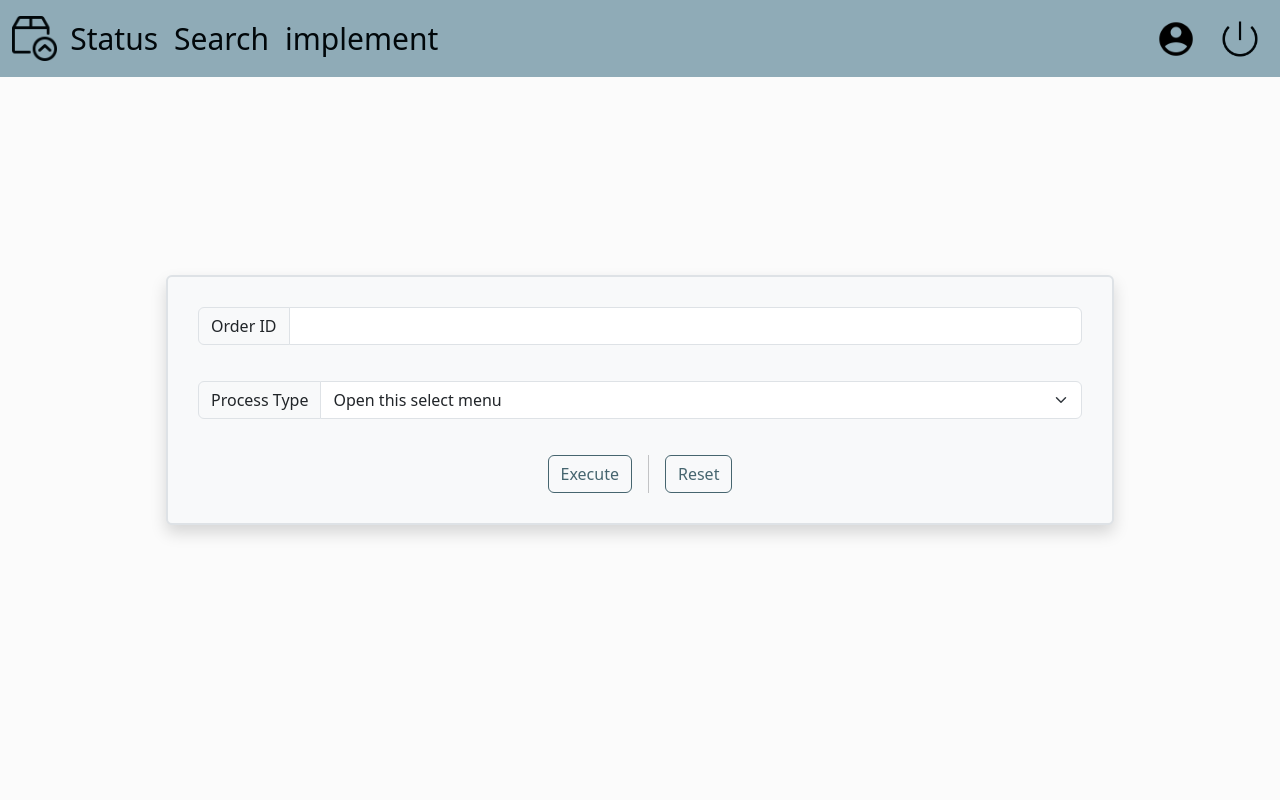
After one commit to miamii11036/WarehouseVerification.github.io, a Django app: page /start_rocess/ in a window 1280 px wide. The commit adds this page. Run offline with Django 5.2, Linux system fonts and the light colour scheme.

Commit message:
執行處理的首頁畫面

```diff
--- a/ShippingSystem/ShippingSystem/urls.py
+++ b/ShippingSystem/ShippingSystem/urls.py
@@ -18,7 +18,7 @@ Including another URLconf
 from django.contrib import admin
 from django.urls import path
 from myweb.views import index, enroll, enrollok, user_login, member_data, modify_data, delete_member, logout, \
-    orderlist, order_detail, IDsearch, FilterSearch
+    orderlist, order_detail, IDsearch, FilterSearch, start_process
 
 urlpatterns = [
     path("admin/", admin.site.urls),
@@ -33,5 +33,6 @@ urlpatterns = [
     path("orderlist/", orderlist, name="orderlist"),
     path("order_detail/<int:order_id>/", order_detail, name="order_detail"),
     path("IDsearch/", IDsearch, name = "IDsearch"),
-    path("Filtersearch/", FilterSearch, name="Filtersearch")
+    path("Filtersearch/", FilterSearch, name="Filtersearch"),
+    path("start_rocess/", start_process, name="start_process" )
 ]
--- a/ShippingSystem/myweb/templates/base.html
+++ b/ShippingSystem/myweb/templates/base.html
@@ -33,6 +33,9 @@
           <li class="nav-item">
             <a class="nav-link" href="{% url 'orderlist' %}" style="color: #01070A; font-size: 30px;">Search</a>
           </li>
+          <li class="nav-item">
+            <a class="nav-link" href="{% url 'start_process' %}" style="color: #01070A; font-size: 30px;">implement</a>
+          </li>
         </ul>
 
         <ul class="navbar-nav">
--- a/ShippingSystem/myweb/templates/execute/IDsearch.html
+++ b/ShippingSystem/myweb/templates/execute/IDsearch.html
@@ -1,6 +1,6 @@
 {% extends "base.html" %}
 {% load static %}
-{% block title %}Search{% endblock %}
+{% block title %}IDSearch{% endblock %}
 
 {% block head %}
     <!--載入jquery函數庫-->
@@ -13,7 +13,7 @@
 <div class="border border-2 shadow p-3 mb-5 bg-body-tertiary rounded" id="OrderIDSearch">
     <form action="{% url 'IDsearch' %}" method="get" class="hstack gap-3">
         {% csrf_token %}
-        <div class="input-group mb-3" style="margin-bottom: 0px !important;">
+        <div class="input-group mb-3">
             <label for="order_id" class="input-group-text" id="OrderID">Order ID</label>
             <input type="text" class="form-control" id="order_id" name="order_id" value="{{order.order_id}}" required>
         </div>
--- a/ShippingSystem/myweb/templates/execute/filtersearch.html
+++ b/ShippingSystem/myweb/templates/execute/filtersearch.html
@@ -1,6 +1,6 @@
 {% extends "base.html" %}
 {% load static %}
-{% block title %}Search{% endblock %}
+{% block title %}FilterSearch{% endblock %}
 
 {% block head %}
     <!--載入jquery函數庫-->
--- /dev/null
+++ b/ShippingSystem/myweb/templates/implement/start.html
@@ -0,0 +1,86 @@
+{% extends 'base.html' %}
+{% load static %}
+{% block title %}Start Process{% endblock %}
+
+{% block head %}
+<style>
+    body{
+        height: 100vh;
+        min-width: 948px;
+        position: relative
+
+    }
+    @media (max-width: 948px) {
+        .responsive-form {
+            flex-direction: column;
+        }
+    }
+    .btn-outline-secondary{  /*執行與重置按鈕*/
+        --bs-btn-color: #46656F;
+        --bs-btn-border-color: #46656F;
+        --bs-btn-hover-color: #FBFBFB;
+        --bs-btn-hover-bg: #46656F;
+        --bs-btn-hover-border-color:--bs-btn-hover-border-color: #46656F;
+        --bs-btn-active-color: #FBFBFB;
+        --bs-btn-active-bg: #46656F;
+        --bs-btn-active-border-color: #46656F;
+        --bs-btn-disabled-color: #46656F;
+        --bs-btn-disabled-border-color: #46656F;
+    }
+    .border.border-2.shadow.p-3.mb-5.bg-body-tertiary.rounded {
+        flex: 1;
+        min-width: 948px;
+        display: flex;
+        justify-content: center;
+        align-items: center; /* 垂直居中 */
+        position: absolute;
+        top: 50%; /* 設定垂直居中 */
+        left: 50%; /* 設定水平居中 */
+        transform: translate(-50%, -50%); /* 調整位置到正中央 */
+        margin: 0 !important; /* 移除外邊距 */
+        max-width: 1450px;
+        padding: 30px !important;
+    }
+    .input-group.mb-3 {
+        margin-bottom: 20px !important;
+
+    }
+    #button-containers {
+        display: flex;
+        justify-content:center;
+
+    }
+
+</style>
+{% endblock %}
+
+{% block content %}
+
+<!--輸入要處理的Order ID-->
+<div class="border border-2 shadow p-3 mb-5 bg-body-tertiary rounded">
+    <form action="" method="get" class="vstack gap-3">
+        {% csrf_token %}
+        <div class="input-group mb-3">
+            <label for="order_id" class="input-group-text">Order ID</label>
+            <input type="text" class="form-control" id="order_id" name="order_id" required>
+        </div>
+
+        <!--處理種類選擇-->
+        <div class="input-group mb-3">
+            <label for="ProcessType" class="input-group-text">Process Type</label>
+            <select class="form-select" id="ProcessType" name="ProcessType" required>
+                <option value="" selected>Open this select menu</option>
+                <option value="1">Process_A</option>
+                <option value="2">Process_B</option>
+            </select>
+        </div>
+        <!--執行按鈕與重置按鈕-->
+        <div class="hstack gap-3" id="button-containers">
+            <button class="btn btn-outline-secondary" type="submit" id="ID_execute">Execute</button>
+            <div class="vr"></div>
+            <a href="{% url 'start_process' %}" class="btn btn-outline-secondary" >Reset</a>
+        </div>
+    </form>
+</div>
+
+{% endblock %}
--- a/ShippingSystem/myweb/views.py
+++ b/ShippingSystem/myweb/views.py
@@ -332,3 +332,6 @@ def FilterSearch(request):
 
         # 非 AJAX 請求，返回渲染頁面
         return render(request,"execute/filtersearch.html", {"page_obj": page_obj, "year": year, "month":month, "region": region})
+
+def start_process(request):
+    return render(request, "implement/start.html")
```
